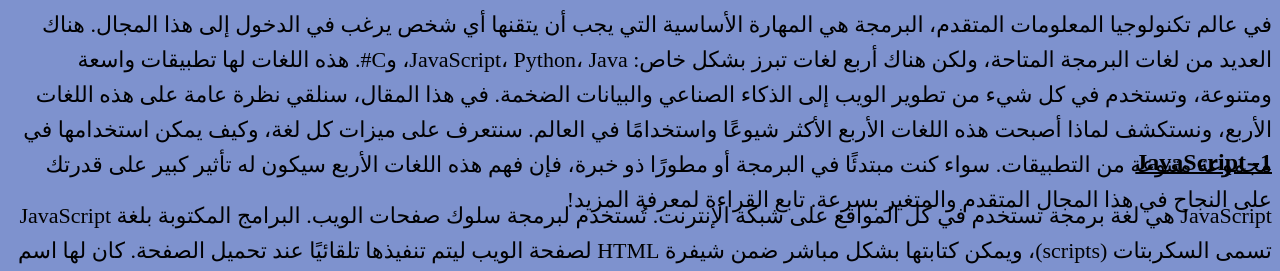
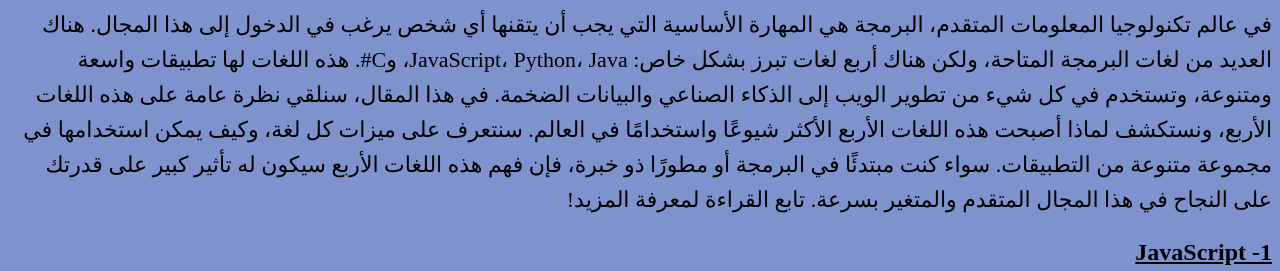
Before and after one commit to BePo2000/4-programing-languages, a plain HTML site: page index.html in a window 1280 px wide. Shown: the part 74-345 px from the top of the page. Drawn offline with Linux system fonts and the light colour scheme.

Commit message:
Add files via upload

```diff
--- a/language.css
+++ b/language.css
@@ -28,9 +28,10 @@
     font-size: 22PX;
   line-height: 35px;
   word-wrap: break-word;
-
-  max-width: 2100px ;
-  max-height: 120px ;
+  min-width: 425px;
+  /* min-height:1230px ; */
+  max-width: 2560px ;
+  max-height: 1447px ;
 }
 .ww{
     text-decoration:  underline solid;
```
